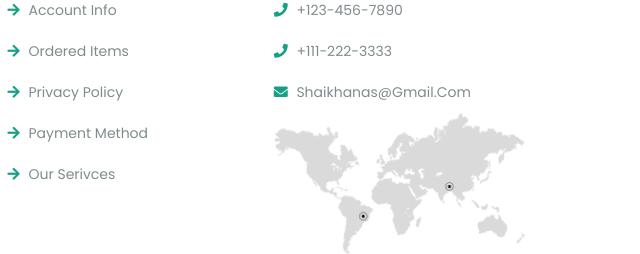
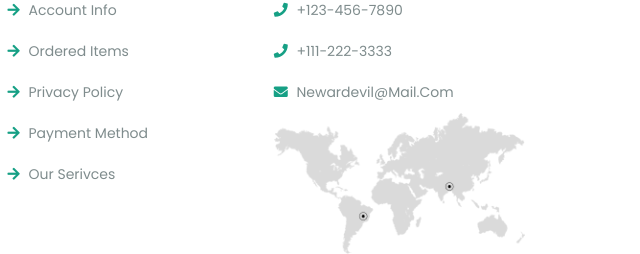
Before and after one commit to arunabhnewar/e-book-library, a plain HTML site: page index.html in a window 1280 px wide. Shown: the part 4122-4376 px from the top of the page, 640-1280 px from the left. Drawn offline with nearby package versions, Linux system fonts and the light colour scheme; files whose address does not match are found by name.

Commit message:
correction

```diff
--- a/index.html
+++ b/index.html
@@ -730,7 +730,7 @@
                     <h3>contact info</h3>
                     <a href="#"> <i class="fas fa-phone"></i> +123-456-7890 </a>
                     <a href="#"> <i class="fas fa-phone"></i> +111-222-3333 </a>
-                    <a href="#"> <i class="fas fa-envelope"></i> shaikhanas@gmail.com </a>
+                    <a href="#"> <i class="fas fa-envelope"></i> newardevil@mail.com </a>
                     <img src="image/worldmap.png" class="map" alt="">
                 </div>
 
```
